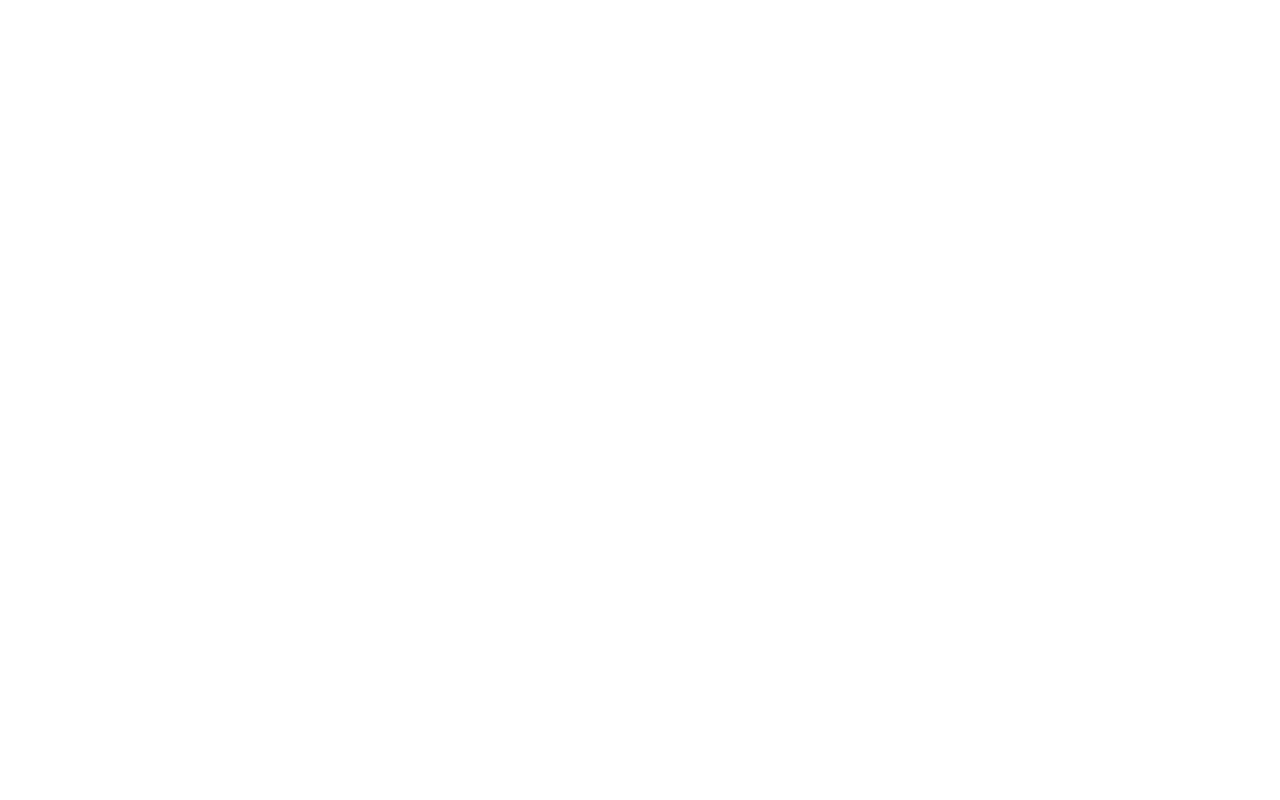
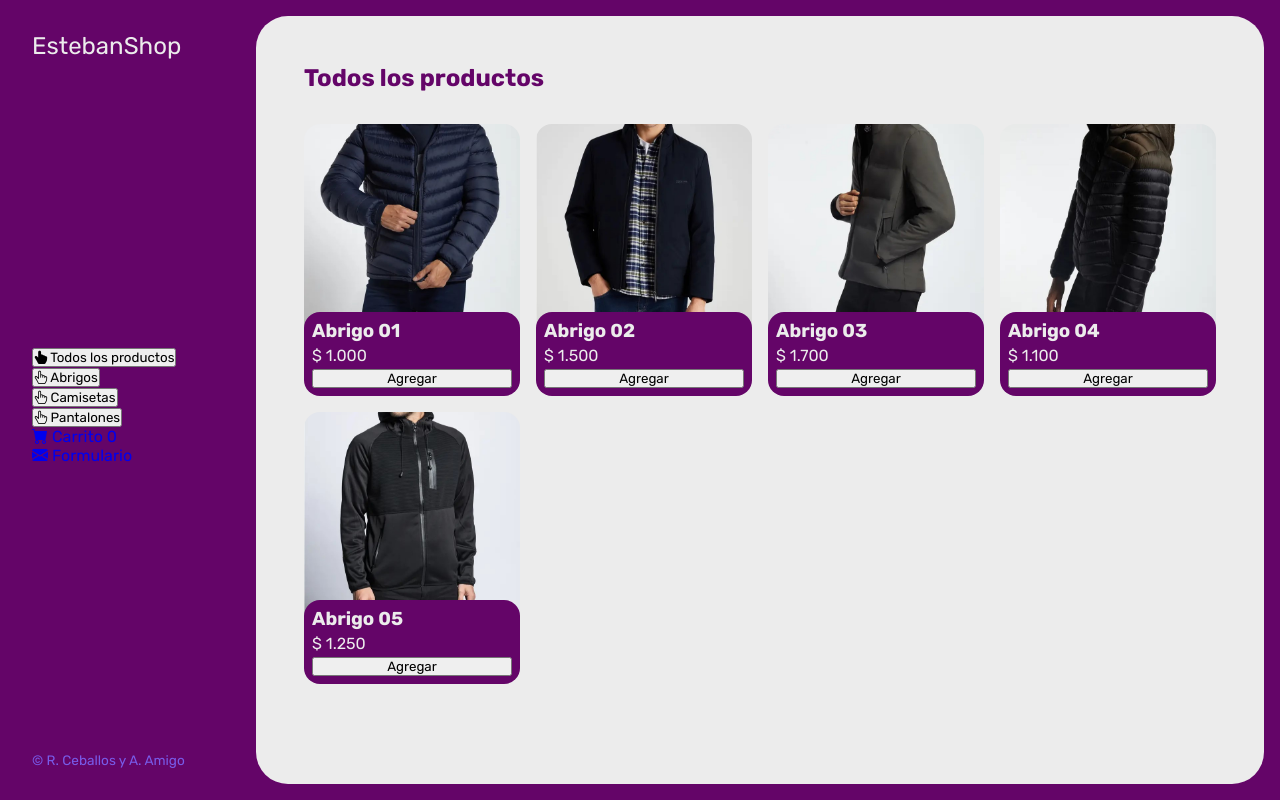
Before and after one commit to Alejandro-ams/ProyectoWeb, a plain HTML site: page index.html in a window 1280 px wide. Drawn offline with nearby package versions, Linux system fonts and the light colour scheme.

Commit message:
estilo y cuerpo (RCeballos)

```diff
--- a/css/main.css
+++ b/css/main.css
@@ -1 +1,93 @@
 @import url('https://fonts.googleapis.com/css2?family=Rubik:wght@300;400;500;600;700;800;900&display=swap');
+
+:root {
+    --clr-main: #640568;
+    --clr-main-light: #785ce9;
+    --clr-white: #ececec;
+    --clr-gray: #e2e2e2;
+    --clr-red: #961818;
+}
+
+
+* {
+    margin: 0;
+    padding: 0;
+    box-sizing: border-box;
+    font-family: 'Rubik', sans-serif;
+}
+
+ul {
+    list-style-type: none;
+}
+
+a {
+    text-decoration: none;
+}
+
+h1, h2 , h3, h4, h5, h6, p, a, input, textarea, ul {
+    margin: 0;
+    padding: 0;
+}
+
+.wrapper {
+    display:  grid;
+    grid-template-columns: 1fr 4fr;
+    background-color: var(--clr-main);
+}
+
+aside {
+    padding: 2rem;
+    color: var(--clr-white);
+    position: sticky;
+    top: 0;
+    height: 100vh;
+    display: flex;
+    flex-direction: column;
+    justify-content: space-between;
+}
+
+.logo {
+    font-weight: 400;
+    font-size: 1.5rem;
+}
+
+.texto-footer {
+    color: var(--clr-main-light);
+    font-size: .85rem;
+}
+
+main {
+    background-color: var(--clr-white);
+    margin: 1rem;
+    margin-left: 0;
+    border-radius: 2rem;
+    padding: 3rem;
+}
+
+.titulo-principal {
+    color: var(--clr-main);
+    margin-bottom: 2rem;
+}
+
+.contenedor-productos {
+    display: grid;
+    grid-template-columns: repeat(4, 1fr);
+    gap: 1rem;
+}
+
+.producto-imagen {
+    max-width: 100%;
+    border-radius: 1rem;
+}
+
+.producto-detalle {
+    background-color: var(--clr-main);
+    color: var(--clr-white);
+    padding: .5rem;
+    border-radius: 1rem;
+    margin-top: -2rem;
+    position: relative;
+    display: flex;
+    flex-direction: column;
+    gap: .25rem;
+}
--- a/index.html
+++ b/index.html
@@ -1 +1,104 @@
 <!Doctype html>
+<head>
+    <meta charset="UTF-8">
+    <meta http-equiv="X-UA-Compatible" content="IE=edge">
+    <meta name="viewport" content="width=device-width, initial-scale=1.0">
+    <title>EstebanShop</title>
+    <link rel="stylesheet" href="https://cdn.jsdelivr.net/npm/bootstrap-icons@1.10.3/font/bootstrap-icons.css">
+    <link rel="stylesheet" href="css\main.css"
+</head>
+<body>
+    <div class="wrapper">
+        <aside>
+            <header>
+                <h1 class="logo">EstebanShop</h1>
+            </header>
+            <nav>
+                <ul>
+                    <li>
+                        <button class="boton-menu boton-categoria active"><i class="bi bi-hand-index-thumb-fill"></i> Todos los productos </button>
+                    </li>
+                    <li>
+                        <button class="boton-menu boton-categoria"><i class="bi bi-hand-index-thumb"></i> Abrigos </buttonboton-categoria>
+                    </li>
+                    <li>
+                        <button class="boton-menu boton-categoria"><i class="bi bi-hand-index-thumb"></i> Camisetas </button>
+                    </li>
+                    <li>
+                        <button class="boton-menu boton-categoria"><i class="bi bi-hand-index-thumb"></i> Pantalones </button>
+                    </li>
+                    <li>
+                        <a class="boton-menu boton-carrito" href="./carrito.html"><i class="bi bi-cart-fill"></i> Carrito <span class="numerito"> 0 </span></a>
+                    </li>
+                    <li>
+                        <a class="boton-menu boton-carrito" href="./formulario.html"><i class="bi bi-envelope-fill"></i> Formulario </a>
+                    </li>
+                </ul>
+            </nav>
+            <footer>
+                <p class="texto-footer">© R. Ceballos y A. Amigo</p>
+            </footer>
+        </aside>
+        <main>
+
+            <h2 class="titulo-principal"> Todos los productos </h2>
+            <div class="contenedor-productos">
+            <div class="contenedor-producto">
+                <div class="producto">
+                    <img class="producto-imagen" src="img\abrigos\01.jpg" alt"">
+                    <div class="producto-detalle">
+                        <h3 class="producto-titulo"> Abrigo 01 </h3>
+                        <p class="producto-precio">$ 1.000 </p>
+                        <button class="producto-agregar"> Agregar </button>
+                    </div>
+                </div>
+            </div>
+
+            <div class="contenedor-producto">
+                <div class="producto">
+                    <img class="producto-imagen" src="img\abrigos\02.jpg" alt"">
+                    <div class="producto-detalle">
+                        <h3 class="producto-titulo"> Abrigo 02 </h3>
+                        <p class="producto-precio">$ 1.500 </p>
+                        <button class="producto-agregar"> Agregar </button>
+                    </div>
+                </div>
+            </div>
+
+            <div class="contenedor-producto">
+                <div class="producto">
+                    <img class="producto-imagen" src="img\abrigos\03.jpg" alt"">
+                    <div class="producto-detalle">
+                        <h3 class="producto-titulo"> Abrigo 03 </h3>
+                        <p class="producto-precio">$ 1.700 </p>
+                        <button class="producto-agregar"> Agregar </button>
+                    </div>
+                </div>
+            </div>
+
+            <div class="contenedor-producto">
+                <div class="producto">
+                    <img class="producto-imagen" src="img\abrigos\04.jpg" alt"">
+                    <div class="producto-detalle">
+                        <h3 class="producto-titulo"> Abrigo 04 </h3>
+                        <p class="producto-precio">$ 1.100 </p>
+                        <button class="producto-agregar"> Agregar </button>
+                    </div>
+                </div>
+            </div>
+
+            <div class="contenedor-producto">
+                <div class="producto">
+                    <img class="producto-imagen" src="img\abrigos\05.jpg" alt"">
+                    <div class="producto-detalle">
+                        <h3 class="producto-titulo"> Abrigo 05 </h3>
+                        <p class="producto-precio">$ 1.250 </p>
+                        <button class="producto-agregar"> Agregar </button>
+                    </div>
+                </div>
+            </div>
+        </div>
+
+        </main>
+    </div>
+</body>
```
